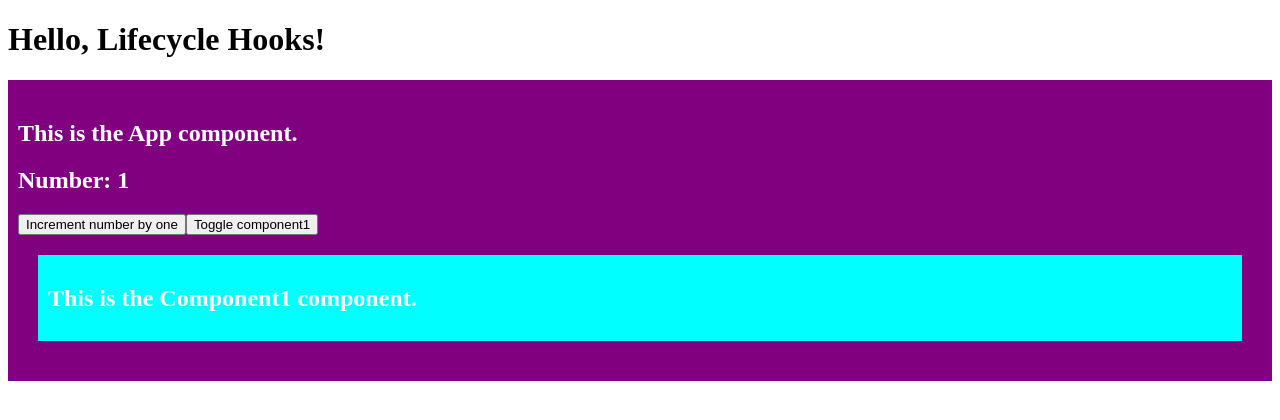
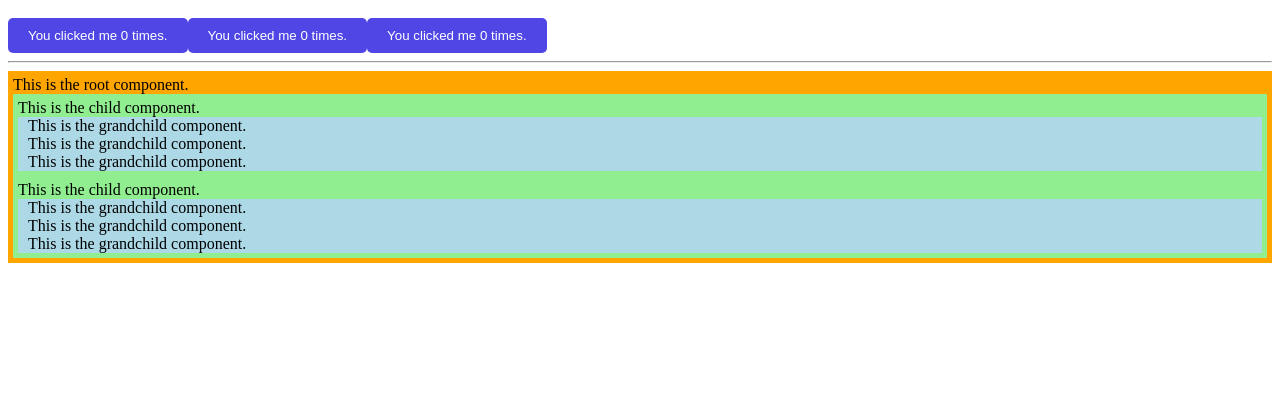
Before and after one commit to Tee123455/learn-vue-3-with-bingyang, a Vue app: page / in a window 1280 px wide. Shown: the top 420 px of the page. Built offline with nearby package versions, Linux system fonts and the light colour scheme.

Commit message:
introduction to vue components

```diff
--- a/src/App.vue
+++ b/src/App.vue
@@ -1,68 +1,21 @@
 <template>
-  <h1>{{ message }}</h1>
-  <div class="card">
-    <h2 ref="title">This is the App component.</h2>
-    <h2>Number: {{ number }}</h2>
-    <button @click="number++">Increment number by one</button>
-    <button @click="isShow = !isShow">Toggle component1</button>
-    <Component1 v-if="isShow"></Component1>
+  <ButtonCounter></ButtonCounter>
+  <ButtonCounter></ButtonCounter>
+
+  <button-counter></button-counter>
+
+  <hr />
+
+  <div style="background-color: orange; padding: 5px">
+    This is the root component.
+    <ComponentA></ComponentA>
+    <ComponentA></ComponentA>
   </div>
 </template>
 
 <script setup>
-import {
-  ref,
-  onBeforeMount,
-  onMounted,
-  onBeforeUpdate,
-  onUpdated,
-  onBeforeUnmount,
-  onUnmounted,
-  watch
-} from 'vue'
-
-import Component1 from './Component1.vue'
-
-let message = ref('Hello, Lifecycle Hooks!')
-
-let number = ref(1)
-let title = ref(null)
-
-let isShow = ref(true)
-
-console.log('App component is setup.')
-
-onBeforeMount(() => {
-  console.log('App component is before mount.')
-  console.log(number.value)
-  console.log(title.value)
-})
-onMounted(() => {
-  console.log('App component is mounted.')
-  console.log(title.value)
-})
-onBeforeUpdate(() => {
-  console.log('App component is before update.')
-})
-onUpdated(() => {
-  console.log('App component is updated.')
-})
-onBeforeUnmount(() => {
-  console.log('App component is before unmount.')
-})
-onUnmounted(() => {
-  console.log('App component is unmounted.')
-})
-watch(number, () => {
-  console.log('number changes!')
-})
+import ButtonCounter from './ButtonCounter.vue'
+import ComponentA from '@/ComponentA.vue'
 </script>
 
-<style scoped>
-.card {
-  background-color: purple;
-  color: white;
-  padding: 20px 10px;
-  margin-bottom: 10px;
-}
-</style>
+<style scoped></style>
--- /dev/null
+++ b/src/ButtonCounter.vue
@@ -0,0 +1,27 @@
+<template>
+  <button @click="count++">You clicked me {{ count }} times.</button>
+</template>
+
+<script setup>
+import { ref } from 'vue'
+
+let count = ref(0)
+</script>
+
+<style scoped>
+button {
+  background-color: #4f46e5;
+  color: #fff;
+  border: none;
+  padding: 10px 20px;
+  border-radius: 5px;
+  cursor: pointer;
+  margin-top: 10px;
+  transition: all 0.2s;
+}
+
+button:hover {
+  background-color: #4138d9;
+  box-shadow: 0 4px 8px rgba(0, 0, 0, 0.2);
+}
+</style>
--- a/src/Component1.vue
+++ /dev/null
@@ -1,37 +0,0 @@
-<template>
-  <div style="background-color: aqua; padding: 10px; margin: 20px">
-    <h2>This is the Component1 component.</h2>
-  </div>
-</template>
-
-<script setup>
-import {
-  onBeforeMount,
-  onMounted,
-  onBeforeUpdate,
-  onUpdated,
-  onBeforeUnmount,
-  onUnmounted
-} from 'vue'
-
-console.log('Component1 is setup.')
-
-onBeforeMount(() => {
-  console.log('Component1 is before mount.')
-})
-onMounted(() => {
-  console.log('Component1 is mounted.')
-})
-onBeforeUpdate(() => {
-  console.log('Component1 is before update.')
-})
-onUpdated(() => {
-  console.log('Component1 is updated.')
-})
-onBeforeUnmount(() => {
-  console.log('Component1 is before unmount.')
-})
-onUnmounted(() => {
-  console.log('Component1 is unmounted.')
-})
-</script>
--- /dev/null
+++ b/src/ComponentA.vue
@@ -0,0 +1,14 @@
+<template>
+  <div style="background-color: lightgreen; padding: 5px">
+    This is the child component.
+    <ComponentB></ComponentB>
+    <ComponentB></ComponentB>
+    <ComponentB></ComponentB>
+  </div>
+</template>
+
+<script setup>
+import ComponentB from './ComponentB.vue'
+</script>
+
+<style scoped></style>
--- /dev/null
+++ b/src/ComponentB.vue
@@ -0,0 +1,9 @@
+<template>
+  <div style="background-color: lightblue; padding-left: 10px">
+    This is the grandchild component.
+  </div>
+</template>
+
+<script setup></script>
+
+<style scoped></style>
```
